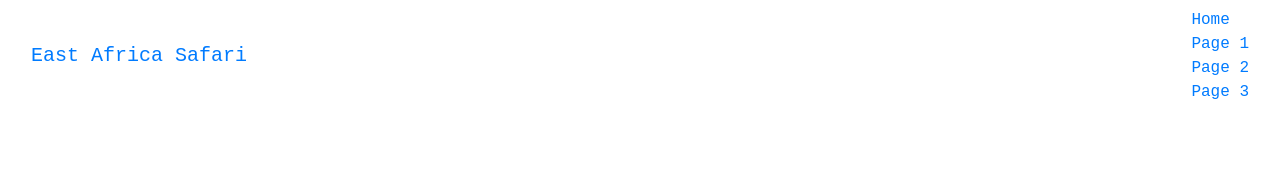
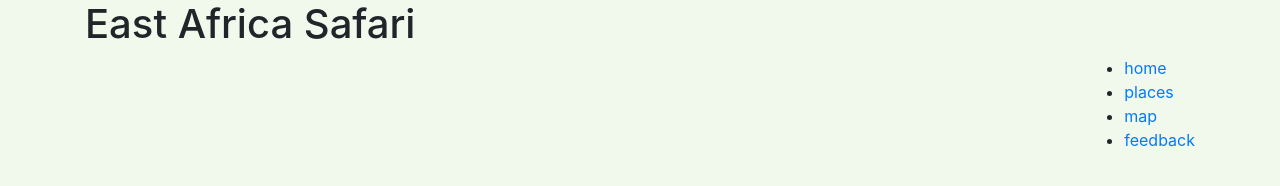
Before and after one commit to jos-lab/Safari-Trial-Site, a plain HTML site: page index.html in a window 1280 px wide. Drawn offline with nearby package versions, Linux system fonts and the light colour scheme; files that its build step writes are made by us from their sources; a web font is replaced by a local one.

Commit message:
added link to style.css and addd js folder and inported fonts to style.css

```diff
--- a/assets/css/style.css
+++ b/assets/css/style.css
@@ -1,18 +1,19 @@
+@import url('https://fonts.googleapis.com/css2?family=Quicksand&family=Suez+One&display=swap');
 
-::after,
-::before {
-  margin: 0;
-  padding: 0;
-  box-sizing: border-box;
+
+*{
+    border-box: box-sizing
+    }*
+
+body {
+    background: hsl(94, 50%, 95%);
+    font-family:
+
+
+
+
 }
 
-body {
-    margin: 0;
-    font-family:'Courier New', Courier, monospace;
-    line-height: 1.5;
+.nav-links {
+    float: right;
 }
-
-
-html {
-    scroll-behavior: smooth-scroll;
-}
--- a/index.html
+++ b/index.html
@@ -7,23 +7,29 @@
     <link rel="stylesheet" href="https://maxcdn.bootstrapcdn.com/bootstrap/4.1.3/css/bootstrap.min.css">
     <link rel="stylesheet" href="https://use.fontawesome.com/releases/v5.6.1/css/all.css" integrity="sha384-gfdkjb5BdAXd+lj+gudLWI+BXq4IuLW5IT+brZEZsLFm++aCMlF1V92rMkPaX4PP" crossorigin="anonymous">
     <link href="https://fonts.googleapis.com/css?family=Roboto:400,700" rel="stylesheet">
-    <link rel="stylesheet" href="style.css" type="text/css" />
+    <link rel="stylesheet" href="assets/css/style.css" type="text/css" />
 </head>
 <body>
-<header >
-<nav class="navbar">
-  <div class="container-fluid">
-    <div class="navbar-header">
-      <a class="navbar-brand" href="#">East Africa Safari</a>
-    </div>
-    <ul class="nav navbar-nav justify-end">
-      <li class="active"><a href="#">Home</a></li>
-      <li><a href="#">Page 1</a></li>
-      <li><a href="#">Page 2</a></li>
-      <li><a href="#">Page 3</a></li>
-    </ul>
-  </div>
+<!-- Just an image -->
+
+<div class="container">
+<h1>East Africa Safari</h1>
+
+<nav class="nav-links">
+<ul>
+<li><a href="">home</a></li>
+<li><a href="">places</a></li>
+<li><a href="">map</a></li>
+<li><a href="">feedback</a></li>
+</ul>
 </nav>
-</header>
+
+<div class="menu-toggle">
+<div class="humberger"></div>
+</div>
+
+
+
+</div>
 </body>
 </html>
```
Also changed, not shown: assets/js/app.js (added).
